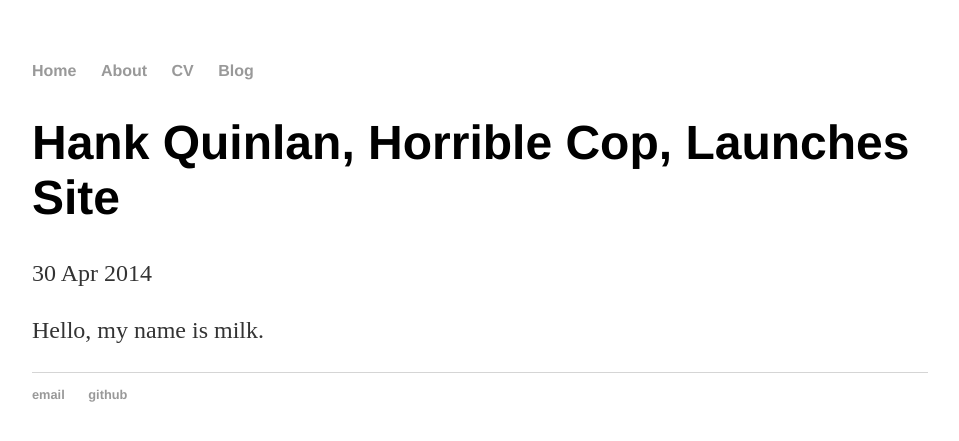
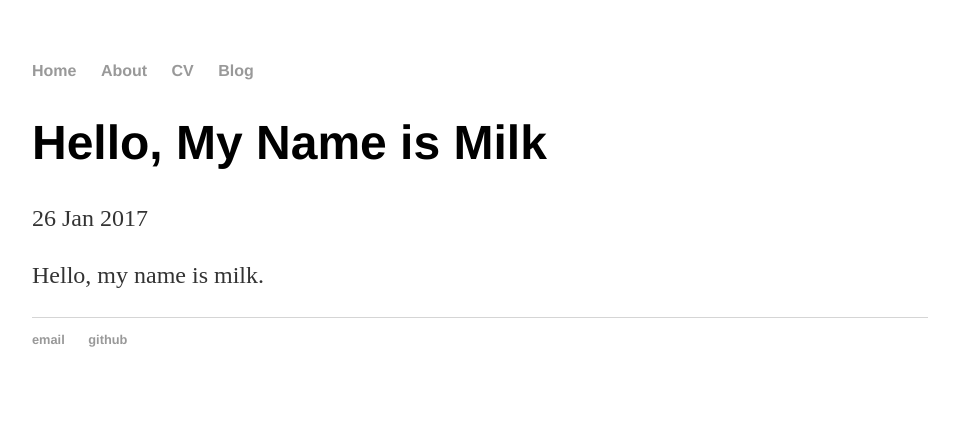
Before and after one commit to milkshieh/milkshieh.github.io, a Jekyll site: the page built from _posts/2017-01-26-my-first-post.md, in a window 1280 px wide. Shown: the top 441 px of the page, without its empty margins (160-1119 px from the left). Built offline with Jekyll 4.4.1, drawn with Linux system fonts in a browser that asks for light colours.

Commit message:
Update 2017-01-26-my-first-post.md
my first post

```diff
--- a/_posts/2017-01-26-my-first-post.md
+++ b/_posts/2017-01-26-my-first-post.md
@@ -1,7 +1,7 @@
 ---
 layout: post
-title: "Hank Quinlan, Horrible Cop, Launches Site"
-date: 2014-04-30
+title: "Hello, My Name is Milk"
+date: 2017-01-26
 ---
 
 Hello, my name is milk.
```
